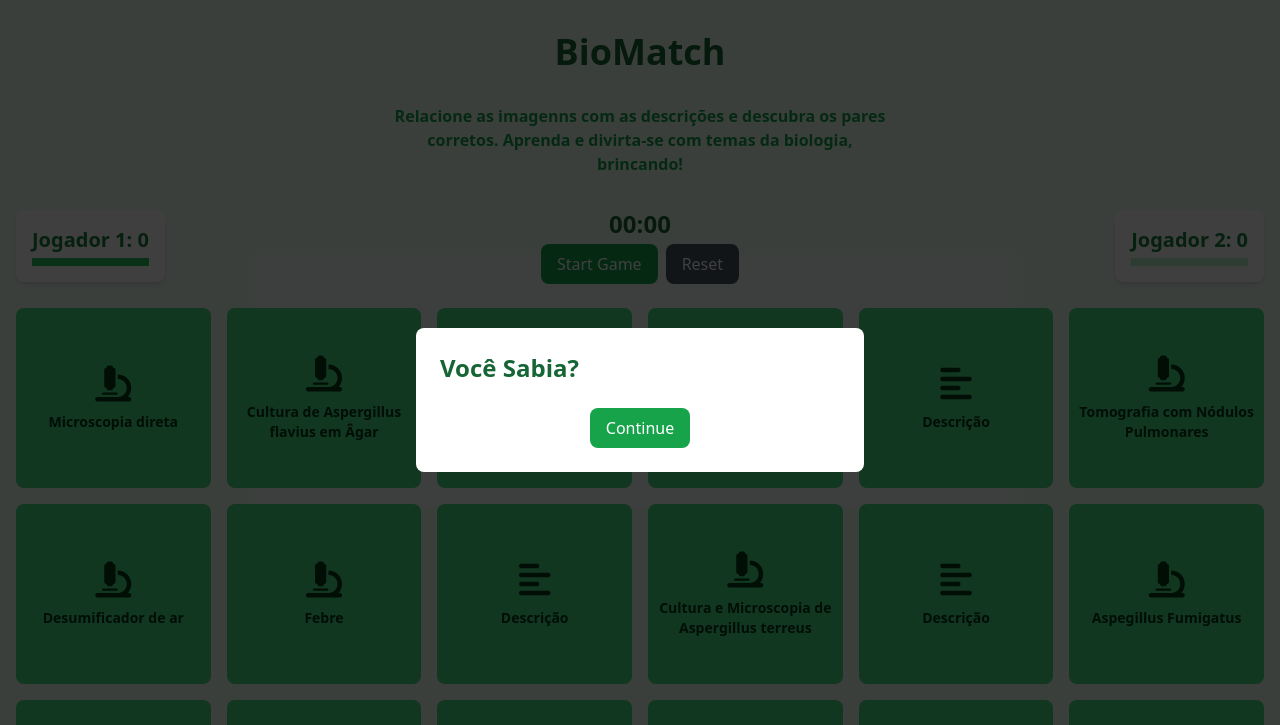
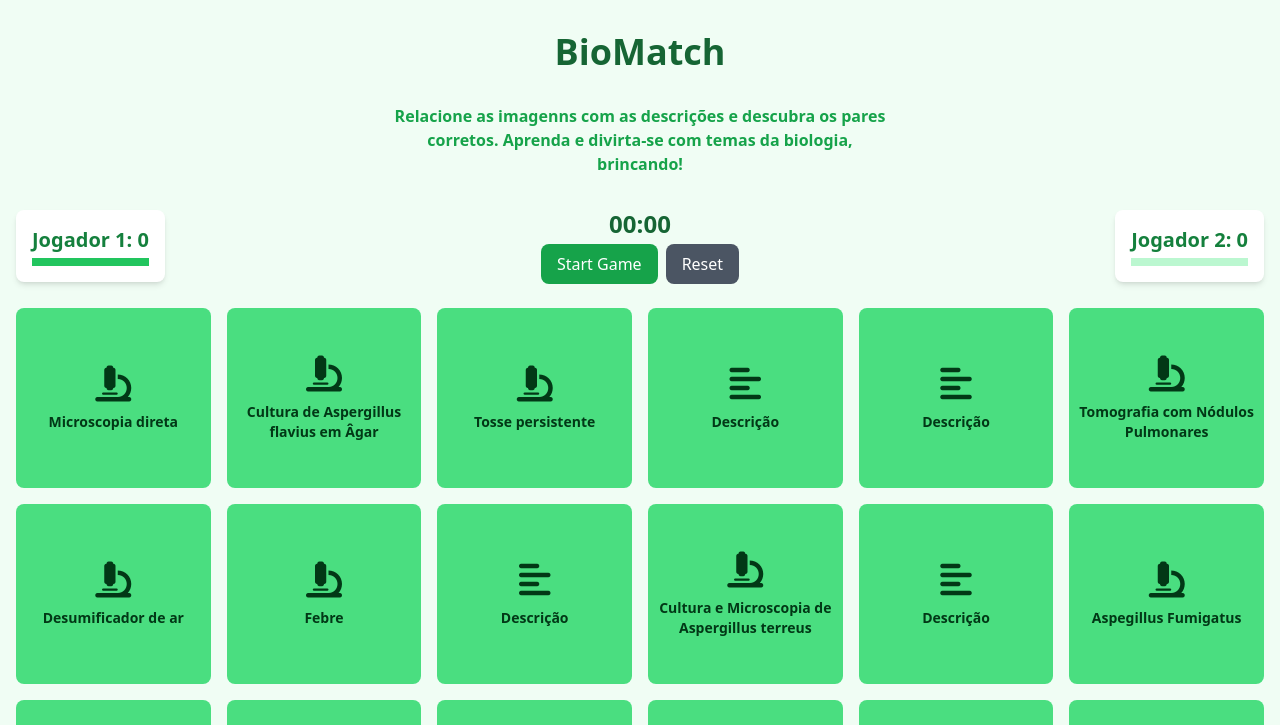
Before and after one commit to dev-jvcosta/bioMatch, a plain HTML site: page index.html in a window 1280 px wide. Shown: the top 725 px of the page. Drawn offline with nearby package versions, Linux system fonts and the light colour scheme.

Commit message:
refactor: <style> Adjust twailwind classes

```diff
--- a/index.html
+++ b/index.html
@@ -49,7 +49,7 @@
         </div>
 
         <!--MODAL DO VENCEDOR-->
-        <div id="winner-modal" class="modal fixed inset-0 bg-black bg-opacity-50 flex items-center justify-center ">
+        <div id="winner-modal" class="modal fixed inset-0 bg-black bg-opacity-50 flex items-center justify-center hidden">
             <div class="bg-white p-6 rounded-lg max-w-md w-full">
                 <h2 class="text-2xl font-bold text-green-800 mb-4" id="winner-title">Vencedor</h2>
                 <p class="text-gray-700 mb-4" id="winner-message"></p>
@@ -60,7 +60,7 @@
         </div>
 
         <!--MODAL DE CURIOSIDADE-->
-        <div id="fact-modal" class="modal fixed inset-0 bg-black bg-opacity-50 flex items-center justify-center">
+        <div id="fact-modal" class="modal fixed inset-0 bg-black bg-opacity-50 flex items-center justify-center hidden">
             <div class="bg-white p-6 rounded-lg max-w-md w-full">
                 <h2 class="text-2xl font-bold text-green-800 mb-2" id="fact-title">Você Sabia?</h2>
                 <div class="flex justify-center mb-3">
```
